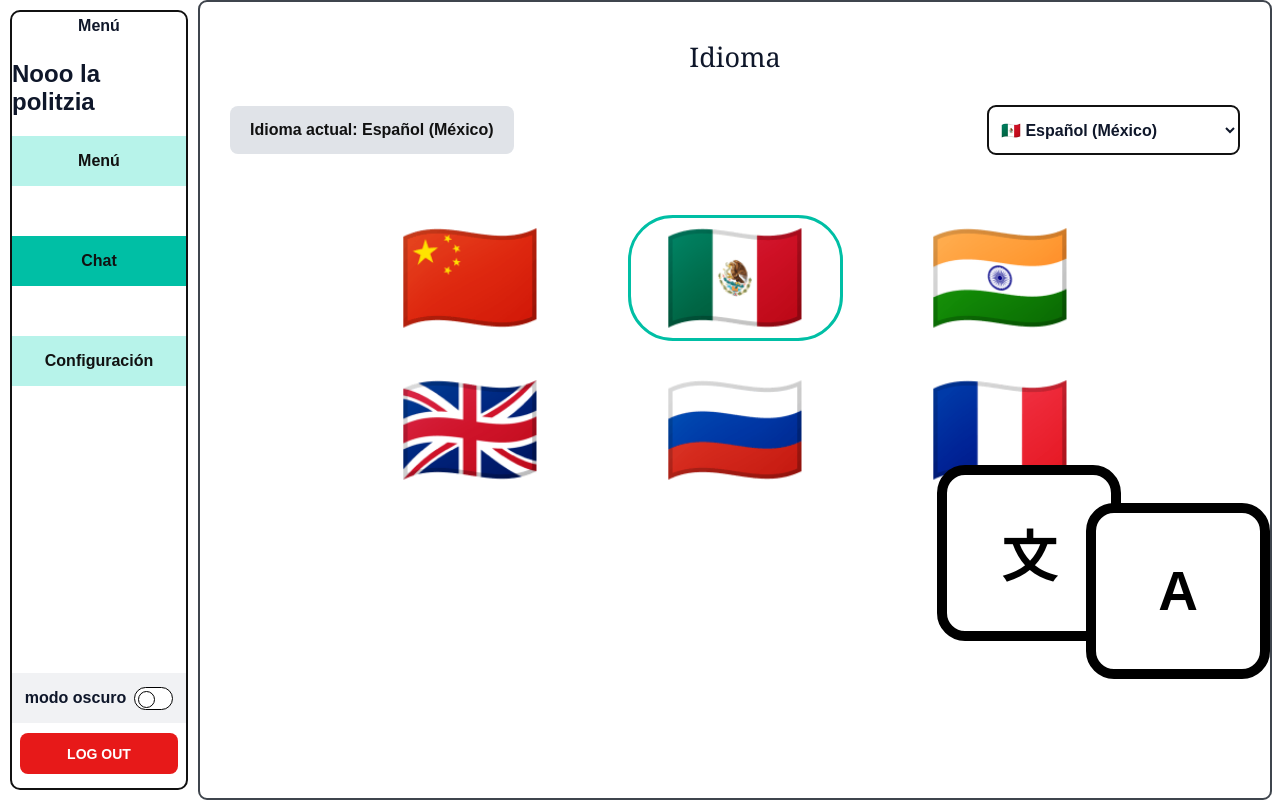
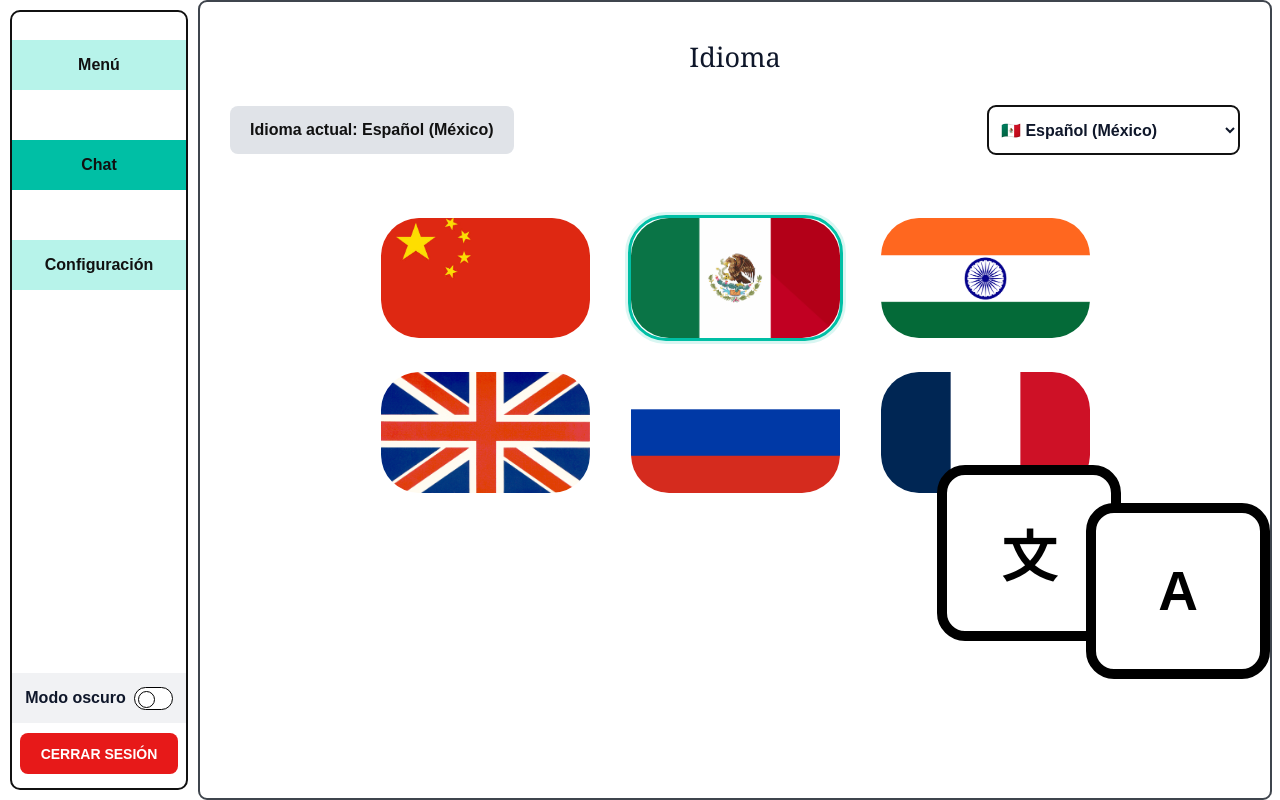
Before and after one commit to JosuenahumNEO/Desarrolladora-de-software, a PHP site: page /prototipo-login-registro/idioma.html in a window 1280 px wide. Run offline with PHP 8.4, Linux system fonts and the light colour scheme.

Commit message:
Agregue las img de las banderas en los botones y modifique el css

```diff
--- a/prototipo-login-registro/css/idioma.css
+++ b/prototipo-login-registro/css/idioma.css
@@ -205,51 +205,70 @@ body {
 }
 
 /* Banderas */
+
+/* Banderas */
 .lista-idiomas {
     display: grid;
-    grid-template-columns: repeat(3, minmax(100px, 1fr));
-    gap: 26px 35px;
+    grid-template-columns: repeat(3, minmax(0, 215px));
+    gap: 28px 35px;
     align-items: center;
+    justify-content: center;
     justify-items: center;
-    max-width: 760px;
+    width: 100%;
+    max-width: 850px;
     margin: 60px auto 0;
 }
 
 .tarjeta-idioma {
+    display: block;
     width: 100%;
-    max-width: 215px;
     aspect-ratio: 1.7 / 1;
     padding: 0;
     border: 3px solid transparent;
-    border-radius: 45px;
+    border-radius: 38px;
     background: transparent;
+    overflow: hidden;
     cursor: pointer;
-    transition: transform 0.2s, border-color 0.2s;
+    transition:
+        transform 0.2s ease,
+        border-color 0.2s ease,
+        box-shadow 0.2s ease;
 }
 
-.tarjeta-idioma:hover {
-    transform: scale(1.04);
+/* La imagen ocupa el botón completo */
+.tarjeta-idioma img {
+    display: block;
+    width: 100%;
+    height: 100%;
+    object-fit: cover;
+    border-radius: inherit;
 }
 
+/* Efecto al pasar el cursor */
+.tarjeta-idioma:hover {
+    transform: translateY(-3px);
+    box-shadow: 0 5px 14px rgba(15, 23, 42, 0.12);
+}
+
+/* Contorno de accesibilidad */
 .tarjeta-idioma:focus-visible {
     outline: 3px solid #2563EB;
     outline-offset: 3px;
 }
 
+/* Idioma seleccionado */
 .tarjeta-idioma.seleccionado {
     border-color: var(--color-turquesa);
+    box-shadow: 0 0 0 3px rgba(0, 191, 165, 0.15);
 }
 
-.bandera {
-    display: flex;
-    width: 100%;
-    height: 100%;
-    justify-content: center;
-    align-items: center;
-    font-family: "Apple Color Emoji", "Segoe UI Emoji",
-                 "Noto Color Emoji", sans-serif;
-    font-size: clamp(70px, 9vw, 130px);
-    line-height: 1;
+/* Ajustes para pantallas pequeñas */
+@media (max-width: 760px) {
+    .lista-idiomas {
+        grid-template-columns: repeat(2, minmax(0, 160px));
+        gap: 22px 16px;
+        margin-top: 35px;
+    }
 }
 
 /* Ilustración decorativa */
--- a/prototipo-login-registro/idioma.html
+++ b/prototipo-login-registro/idioma.html
@@ -12,34 +12,34 @@
 
 <body>
     <aside class="barra-lateral">
-        <div class="logo">Menú</div>
-<h1>Nooo la politzia</h1>
+        <div class="logo"> </div>
 
         <nav class="navegacion">
-            <a href="#" class="opcion">Menú</a>
-            <a href="#" class="opcion activa">Chat</a>
-            <a href="#" class="opcion">Configuración</a>
+            <a href="#" class="opcion" data-i18n= "menu">Menú</a>
+            <a href="#" class="opcion activa" data-i18n="chat">Chat</a>
+            <a href="#" class="opcion" data-i18n="configuración">Configuración</a>
         </nav>
 
         <div class="controles-laterales">
             <label class="modo-oscuro">
-                <span>modo oscuro</span>
+                <span>Modo oscuro</span>
                 <input type="checkbox" id="interruptor-modo">
                 <span class="interruptor"></span>
             </label>
 
-            <button type="button" class="boton-salir">
-                LOG OUT
+            <button type="button" class="boton-salir" data-i18n="cerrarSesion">
+                CERRAR SESIÓN
             </button>
         </div>
     </aside>
 
     <main class="contenido">
-        <h1>Idioma</h1>
+        <h1 data-i18n="tituloIdioma">Idioma</h1>
 
         <section class="panel-idioma">
             <div class="idioma-actual" id="idioma-actual" aria-live="polite">
-                Idioma actual: Español (México)
+                Idioma actual:
+                <span data-i18n="espanolMexico">Español (México)</span>
             </div>
 
             <div class="selector-contenedor">
@@ -59,31 +59,53 @@
             </div>
         </section>
 
+
 <section class="lista-idiomas" aria-label="Idiomas disponibles">
-            <button class="tarjeta-idioma" type="button" data-idioma="zh-CN" aria-label="Chino simplificado">
-                <span class="bandera">🇨🇳</span>
+
+    <button class="tarjeta-idioma"
+            type="button"
+            data-idioma="zh-CN"
+            aria-label="Chino simplificado">
+        <img src="img/china.jpg" alt="Chino simplificado">
     </button>
 
-            <button class="tarjeta-idioma" type="button" data-idioma="es-MX" aria-label="Español de México">
-                <span class="bandera">🇲🇽</span>
+    <button class="tarjeta-idioma"
+            type="button"
+            data-idioma="es-MX"
+            aria-label="Español de México">
+        <img src="img/mexico.jpg" alt="Español de México">
     </button>
 
-            <button class="tarjeta-idioma" type="button" data-idioma="hi-IN" aria-label="Hindi">
-                <span class="bandera">🇮🇳</span>
+    <button class="tarjeta-idioma"
+            type="button"
+            data-idioma="hi-IN"
+            aria-label="Hindi">
+        <img src="img/india.png" alt="Hindi">
     </button>
 
-            <button class="tarjeta-idioma" type="button" data-idioma="en-GB" aria-label="Inglés británico">
-                <span class="bandera">🇬🇧</span>
+    <button class="tarjeta-idioma"
+            type="button"
+            data-idioma="en-GB"
+            aria-label="Inglés británico">
+        <img src="img/reino-unido.png" alt="Inglés británico">
     </button>
 
-            <button class="tarjeta-idioma" type="button" data-idioma="ru-RU" aria-label="Ruso">
-                <span class="bandera">🇷🇺</span>
+    <button class="tarjeta-idioma"
+            type="button"
+            data-idioma="ru-RU"
+            aria-label="Ruso">
+        <img src="img/rusia.png" alt="Ruso">
     </button>
 
-            <button class="tarjeta-idioma" type="button" data-idioma="fr-FR" aria-label="Francés">
-                <span class="bandera">🇫🇷</span>
+    <button class="tarjeta-idioma"
+            type="button"
+            data-idioma="fr-FR"
+            aria-label="Francés">
+        <img src="img/francia.png" alt="Francés">
     </button>
+
 </section>
+
 
         <div class="ilustracion" aria-hidden="true">
             <span>文</span>
```
Also changed, not shown: prototipo-login-registro/js/idioma.js (+18 -0 lines), prototipo-login-registro/img/reino-unido.png (added), prototipo-login-registro/img/rusia.png (added). Lines whose indentation alone changed are shown as unchanged.
